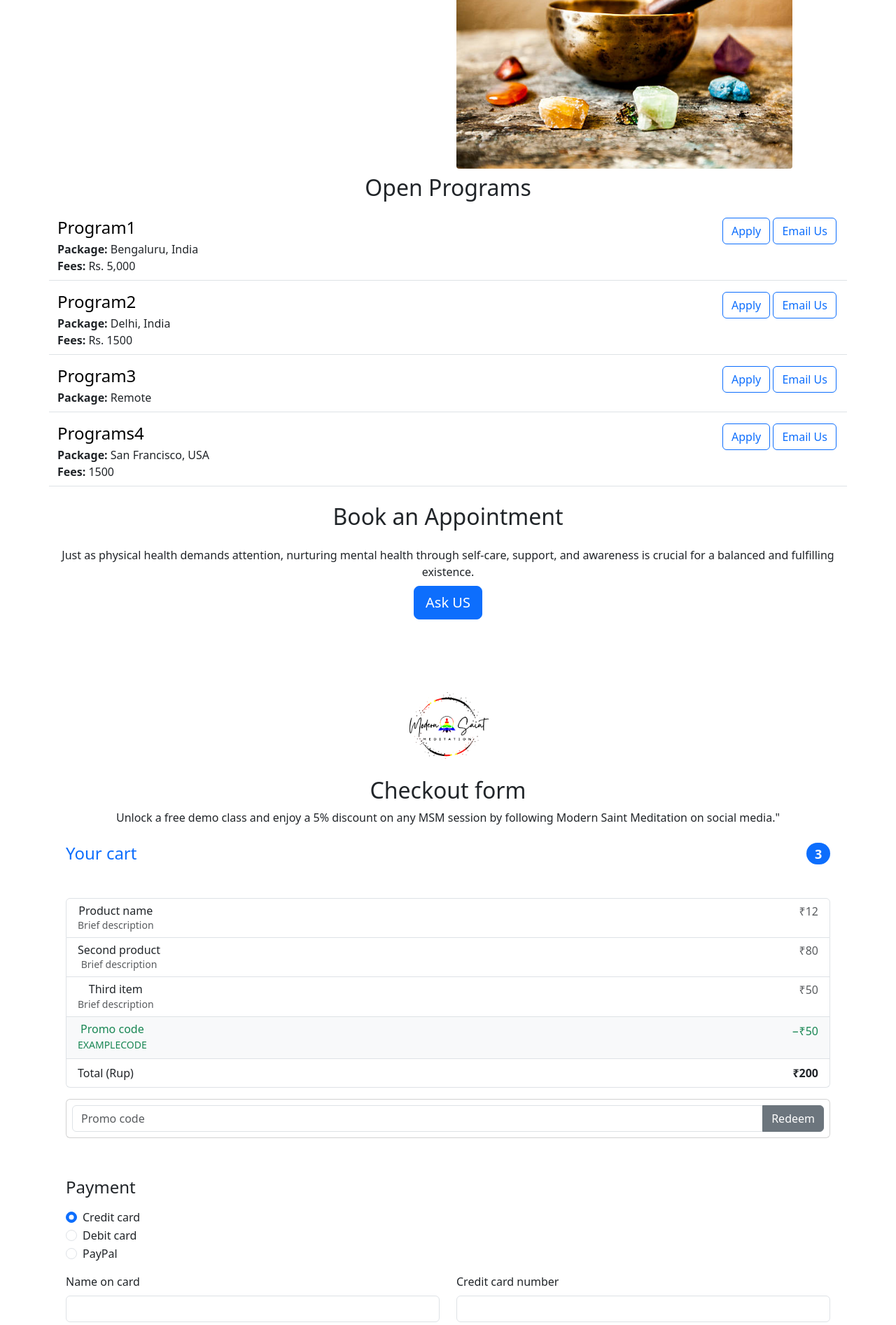
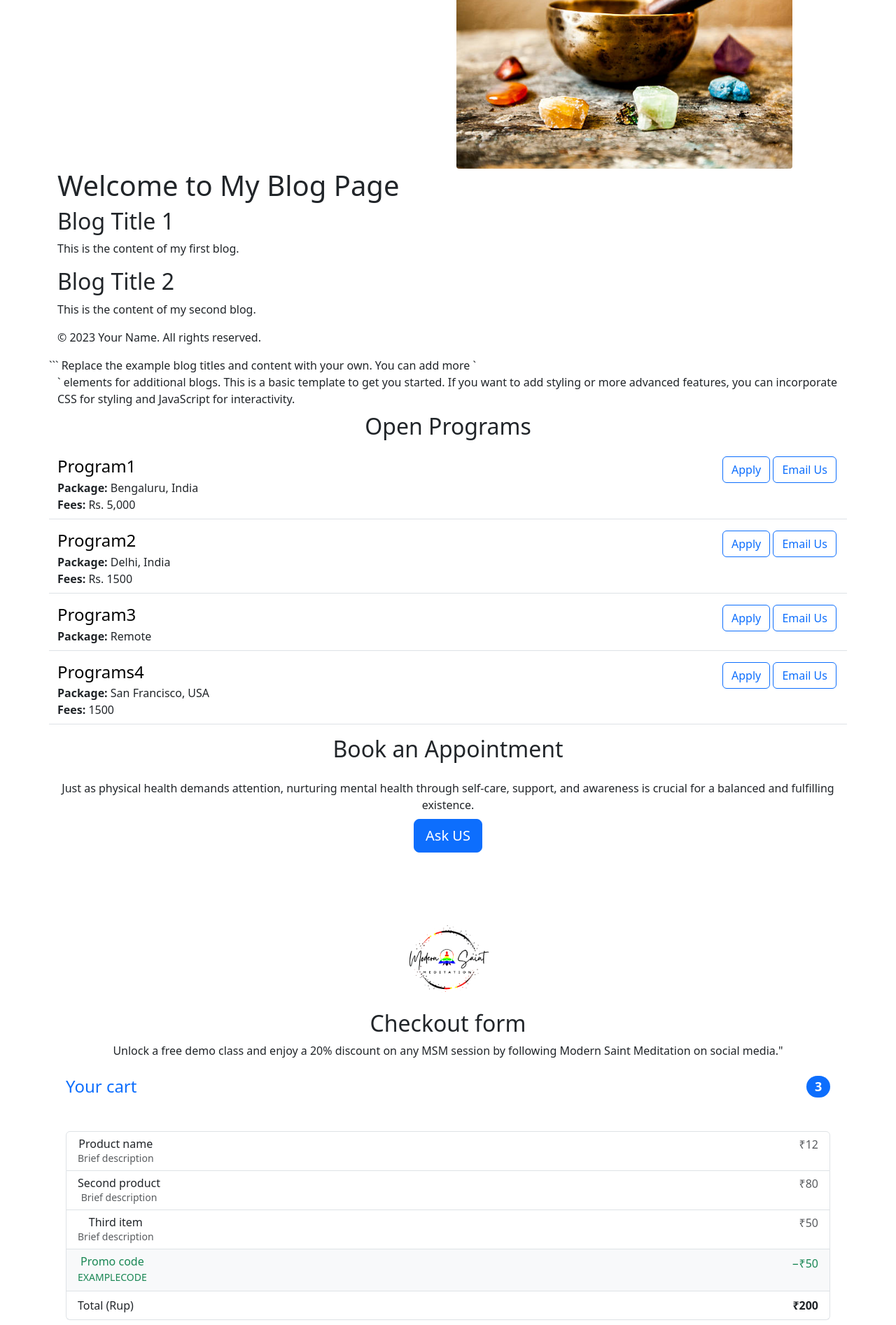
Before and after one commit to rajnibala/modern-saint-meditation-w2, a Flask app: page / in a window 1280 px wide. Shown: the part 863-2756 px from the top of the page at 70% size. Run offline with Flask 3, Linux system fonts and the light colour scheme; some libraries are stand-ins or nearby versions.

Commit message:
linking pages

````diff
--- /dev/null
+++ b/templates/Blogs.html
@@ -0,0 +1,30 @@
+<!DOCTYPE html>
+<html lang="en">
+<head>
+    <meta charset="UTF-8">
+    <meta name="viewport" content="width=device-width, initial-scale=1.0">
+    <title>My Blogs</title>
+</head>
+<body>
+    <header>
+        <h1>Welcome to My Blog Page</h1>
+    </header>
+    <main>
+        <article>
+            <h2>Blog Title 1</h2>
+            <p>This is the content of my first blog.</p>
+        </article>
+        <article>
+            <h2>Blog Title 2</h2>
+            <p>This is the content of my second blog.</p>
+        </article>
+        <!-- You can add more articles/blogs here -->
+    </main>
+    <footer>
+        <p>&copy; 2023 Your Name. All rights reserved.</p>
+    </footer>
+</body>
+</html>
+```
+
+Replace the example blog titles and content with your own. You can add more `<article>` elements for additional blogs. This is a basic template to get you started. If you want to add styling or more advanced features, you can incorporate CSS for styling and JavaScript for interactivity.
--- a/templates/Home.html
+++ b/templates/Home.html
@@ -8,6 +8,7 @@
    <link href="https://cdn.jsdelivr.net/npm/bootstrap@5.2.3/dist/css/bootstrap.min.css" rel="stylesheet" integrity="sha384-rbsA2VBKQhggwzxH7pPCaAqO46MgnOM80zW1RWuH61DGLwZJEdK2Kadq2F9CUG65" crossorigin="anonymous">
 
 <link href="../assets/dist/css/bootstrap.min.css" rel="stylesheet">
+
 
     <style>
       .bd-placeholder-img {
@@ -135,6 +136,8 @@
    {% include 'nav.html' %}
    <img class="img-fluid" id="banner" src="https://modern-saint-meditation--rajni-balabala.repl.co/static/msmbg.jpeg">
    <div class="container">
+
+
    <h1 class= "text-center">Namaskaram! Modern Saint Meditation Welcomes you!</h1>
 
      <div class="row" style="margin-bottom:32px">
@@ -150,10 +153,13 @@
        <img src="static/chakra.jpeg" style="height:320px;border-radius:4px; margin-top:16px;">
        <img src="static/bowl.jpeg" style="height:320px;border-radius:4px; margin-top:16px;">
        </div>
+
+ {% include 'Blogs.html' %}
+
    <h2 class= "text-center mt-2 mb-4">Open Programs</h2>
    <div>
 {% for Programs in Programs %}
-{% include 'Programsitem.html' %}
+{% include 'Programs.html' %}
 {% endfor %}
    </div>
        <h2 class= "text-center mt-2 mb-4">Book an Appointment</h2>
--- a/templates/checkout.html
+++ b/templates/checkout.html
@@ -3,7 +3,7 @@
     <div class="py-5 text-center">
       <img class="d-block mx-auto mb-4" src="static/HDlogo.jpg" alt="" width="120" height="97">
       <h2>Checkout form</h2>
-      <div class= "text-center mt-2 mb-4">Unlock a free demo class and enjoy a 5% discount on any MSM session by following Modern Saint Meditation on social media."</h4>
+      <div class= "text-center mt-2 mb-4">Unlock a free demo class and enjoy a 20% discount on any MSM session by following Modern Saint Meditation on social media."</h4>
     </div>
  <h4 class="d-flex justify-content-between align-items-center mb-5">
           <span class="text-primary">Your cart</span>
--- a/templates/nav.html
+++ b/templates/nav.html
@@ -7,8 +7,8 @@
   </div>
 
   <div class="left-items">
-    <a href="#">Home</a>
-    <a href="#">Blogs</a>
+    <a href="Home.html">Home</a>
+    <a href="Blogs.html">Blogs</a>
     <a href="#">Programs</a>
     <a href="#">Events</a>
     <a href="#">Appointments</a>
````
Also changed, not shown: templates/Events.html (added), templates/Programs.html (renamed from templates/Programsitem.html).
